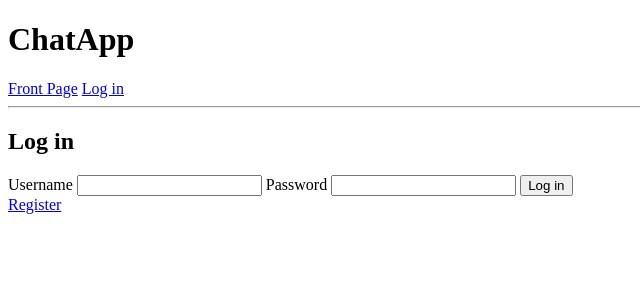
After one commit to nualn/Py-forum, a Flask app: page /login in a window 1280 px wide. The commit adds this page. Shown: the top 300 px of the page, without its empty margins (0-640 px from the left). Run offline with Flask 2, Linux system fonts and the light colour scheme.

Commit message:
Add login page

```diff
--- a/src/routes.py
+++ b/src/routes.py
@@ -5,6 +5,10 @@ from app import app
 def index():
     return render_template("index.html")
 
+@app.route("/login")
+def login():
+    return render_template("login.html")
+
 @app.route("/register")
 def register():
     return render_template("register.html")
--- a/src/templates/layout.html
+++ b/src/templates/layout.html
@@ -2,5 +2,6 @@
 <title>ChatApp - {% block title %}{% endblock %}</title>
 <h1>ChatApp</h1>
 <a href="/">Front Page</a>
+<a href="/login">Log in</a>
 <hr>
 {% block content %}{% endblock %}
--- /dev/null
+++ b/src/templates/login.html
@@ -0,0 +1,13 @@
+{% extends "layout.html" %}
+{% block title %}Login{% endblock %}
+{% block content %}
+    <h2>Log in</h2>
+    <form action="/login" method="POST">
+        <label for="username">Username</label>
+        <input type="text" name="username" id="username">
+        <label for="password">Password</label>
+        <input type="password" name="password" id="password">
+        <input type="submit" value="Log in">
+    </form>
+    <a href="/register">Register</href>
+{% endblock %}
```
